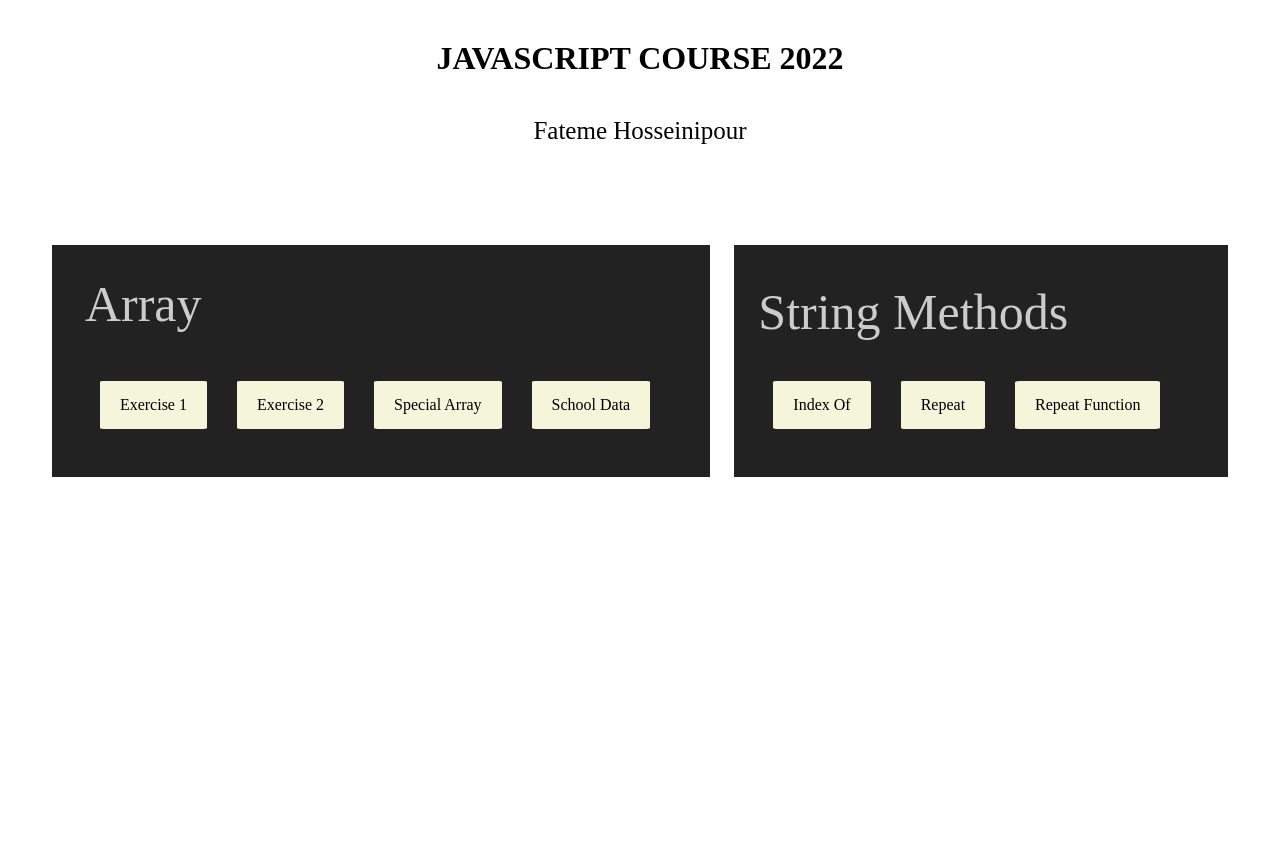
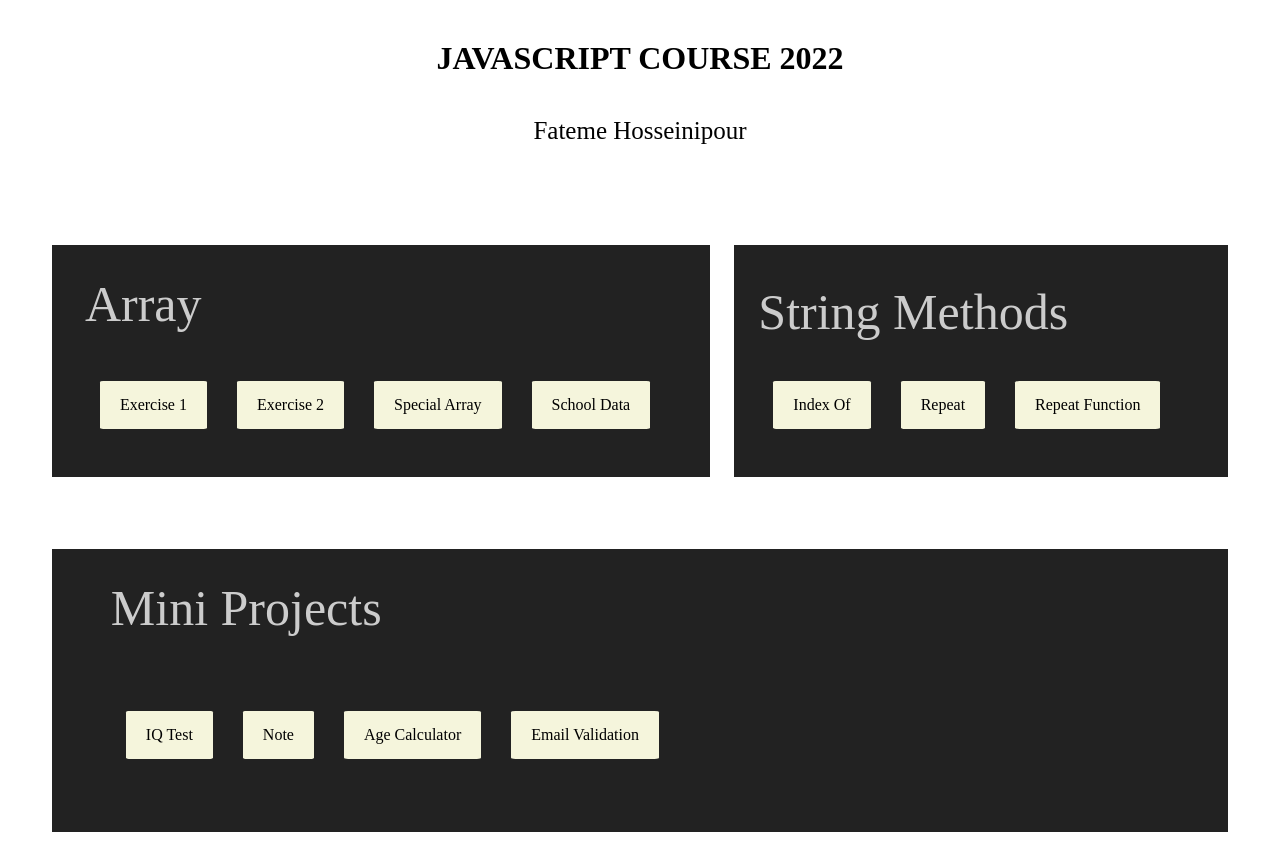
Before and after one commit to fateme-hp/javascript-practice, a plain HTML site: page index.html in a window 1280 px wide. Before the commit the page ends 800 px from the top, so only its background shows below. Drawn offline with Linux system fonts and the light colour scheme.

Commit message:
add recent projects

```diff
--- a/index.html
+++ b/index.html
@@ -30,6 +30,15 @@
     <a href="https://fateme-hp.github.io/js-practice-repeat-func/"> Repeat Function </a>
   </div>
 </div>
+<div class="lesson">
+  <span>Mini Projects </span>
+  <div class="lesson-links">
+    <a href="https://fateme-hp.github.io/IQTest/"> IQ Test </a>
+    <a href="https://fateme-hp.github.io/notepad/"> Note </a>
+    <a href="https://fateme-hp.github.io/ageCalc/"> Age Calculator </a>
+    <a href="https://fateme-hp.github.io/validateEmail/"> Email Validation </a>
+  </div>
+</div>
 </div>
   </body>
 </html>
--- a/style.css
+++ b/style.css
@@ -26,15 +26,17 @@ p{
 
 #practice {
   display: flex;
+  flex-wrap: wrap;
 }
 .lesson {
-  margin: 5% 1%;
+  margin: 5% 1% 1%;
   display: flex;
   flex-direction: column;
   align-items: flex-start;
   justify-content: center;
   background-color: #222;
   flex: 1 0 auto;
+
 }
 
 .lesson span {
```
